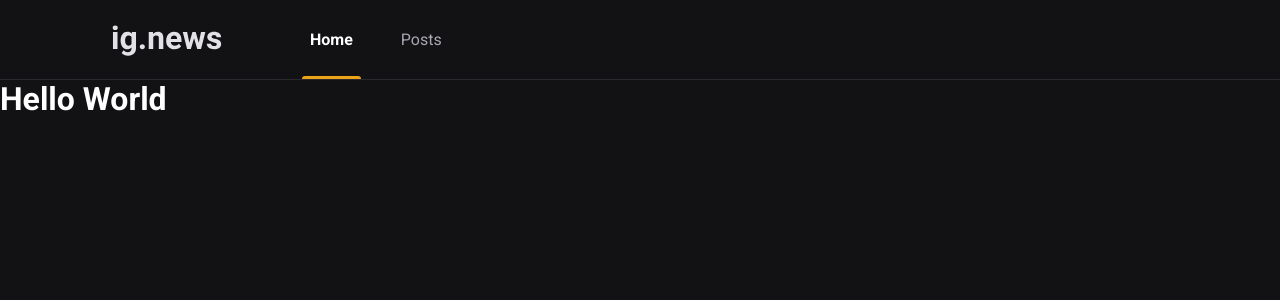
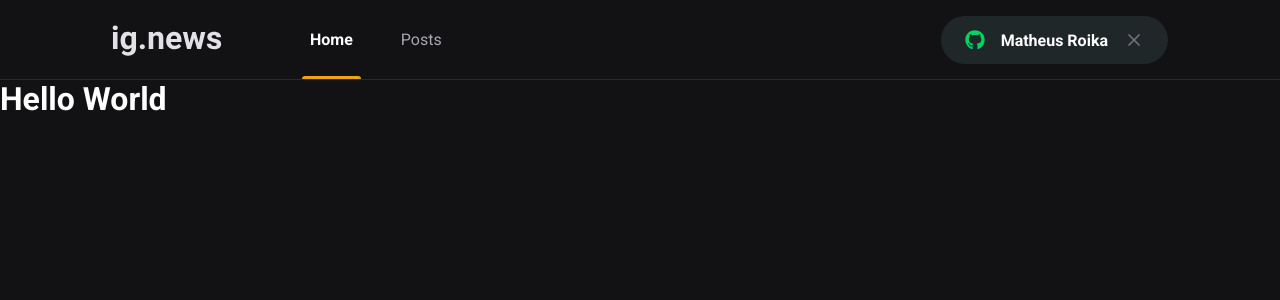
Before and after one commit to matheusroika/IgniteReact-03-ignews, a Next.js app: page / in a window 1280 px wide. Shown: the top 300 px of the page. Built offline with nearby package versions, Linux system fonts and the light colour scheme.

Commit message:
Componente: SignInButton

```diff
--- a/package.json
+++ b/package.json
@@ -11,6 +11,7 @@
     "next": "10.2.2",
     "react": "17.0.2",
     "react-dom": "17.0.2",
+    "react-icons": "^4.2.0",
     "sass": "^1.33.0"
   },
   "devDependencies": {
--- a/src/components/Header/index.tsx
+++ b/src/components/Header/index.tsx
@@ -1,3 +1,4 @@
+import { SignInButton } from '../SignInButton'
 import styles from './styles.module.scss'
 
 export function Header() {
@@ -9,6 +10,8 @@
           <a className={styles.active} href="">Home</a>
           <a href="">Posts</a>
         </nav>
+
+        <SignInButton />
       </div>
     </header>
   )
--- a/src/components/Header/styles.module.scss
+++ b/src/components/Header/styles.module.scss
@@ -55,4 +55,8 @@
       }
     }
   }
+
+  button {
+    margin-left: auto;
+  }
 }
--- /dev/null
+++ b/src/components/SignInButton/index.tsx
@@ -0,0 +1,26 @@
+import styles from './styles.module.scss'
+import { FaGithub } from 'react-icons/fa'
+import { FiX } from 'react-icons/fi'
+
+export function SignInButton() {
+  const isUserLoggedIn = true;
+
+  return isUserLoggedIn ? (
+    <button
+      type="button"
+      className={styles.signInButton}
+    >
+      <FaGithub color="#04D361" />
+      Matheus Roika
+      <FiX color="#737380" className={styles.closeIcon} />
+    </button>
+  ) : (
+    <button
+      type="button"
+      className={styles.signInButton}
+    >
+      <FaGithub color="#EBA417" />
+      Sign in with Github
+    </button>
+  )
+}
--- /dev/null
+++ b/src/components/SignInButton/styles.module.scss
@@ -0,0 +1,32 @@
+.signInButton {
+  height: 3rem;
+  border-radius: 3rem;
+  background: var(--gray-850);
+  border: 0;
+  padding: 0 1.5rem;
+
+  display: flex;
+  align-items: center;
+  justify-content: center;
+
+  color: var(--white);
+  font-weight: bold;
+
+  svg {
+    width: 20px;
+    height: 20px;
+  }
+
+  svg:first-child {
+    margin-right: 1rem;
+  }
+
+  svg.closeIcon {
+    margin-left: 1rem;
+  }
+
+  transition: filter 0.2s;
+  &:hover {
+    filter: brightness(0.9);
+  }
+}
--- a/src/styles/global.scss
+++ b/src/styles/global.scss
@@ -10,6 +10,7 @@
   --gray-100: #E1E1E6;
   --gray-300: #A8A8B3;
   --gray-800: #29292E;
+  --gray-850: #1F2729;
   --gray-900: #121214;
 
   --cyan-500: #61DAFB;
```
Also changed, not shown: 1 other file (tests, documents, lock files or other folders).
